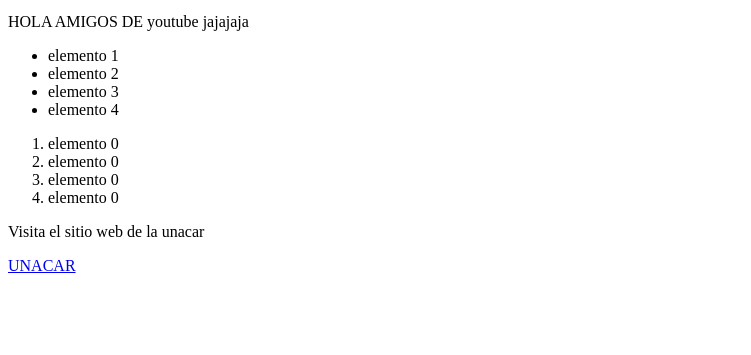
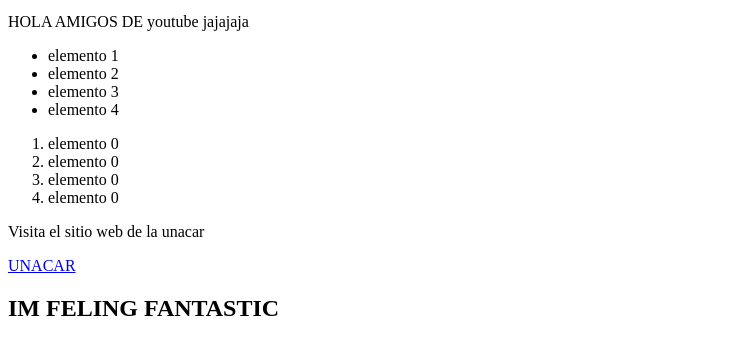
Before and after one commit to HoshiiMVT24/Desarrollo_web, a plain HTML site: page index.html in a window 1280 px wide. Shown: the part 411-766 px from the top of the page, without its empty margins (0-751 px from the left). Drawn offline with Linux system fonts and the light colour scheme.

Commit message:
tarea nueva

```diff
--- a/index.html
+++ b/index.html
@@ -28,5 +28,6 @@
     </ol>
     <p>Visita el sitio web de la unacar</p>
     <a href="https://www.unacar.mx" target="_blank">UNACAR </a>
+    <h2>IM FELING FANTASTIC</h2>
 </body>
 </html>
```
